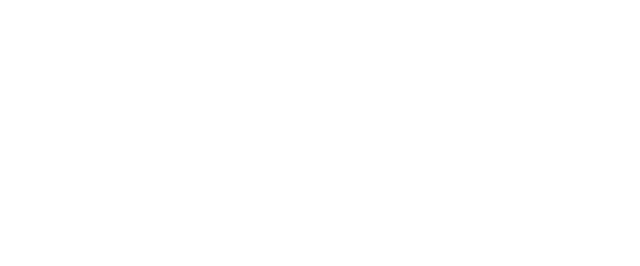
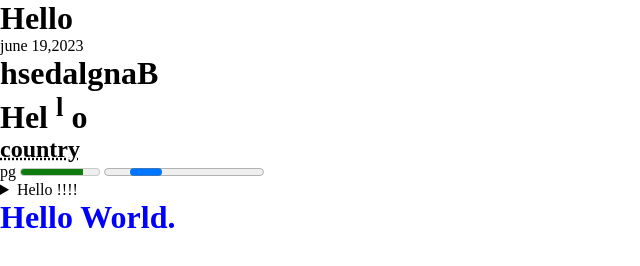
Before and after one commit to rifat3790/Digital-Project, a plain HTML site: page test.html in a window 1280 px wide. Shown: the whole page, without its empty margins (0-640 px from the left). Drawn offline with Linux system fonts and the light colour scheme.

Commit message:
Practice part

```diff
--- a/style/test.css
+++ b/style/test.css
@@ -0,0 +1,9 @@
+*{
+    margin: 0px;
+    padding: 0px;
+
+}
+.test{
+    color: blue;
+    cursor: pointer
+}
--- a/test.html
+++ b/test.html
@@ -4,8 +4,31 @@
     <meta charset="UTF-8">
     <meta name="viewport" content="width=device-width, initial-scale=1.0">
     <title>Digital Project</title>
+    <link rel="stylesheet" href="style/test.css">
 </head>
 <body>
+    <h1>Hello</h1>
+    <time datetime="2020-06-15">june 19,2023</time>
+    <h1><bdo dir="rtl">Bangladesh</bdo></h1>
+    <h1>Hel <sup>l</sup> o</h1>
+    <h2><abbr title="This is Bangladesh">country</abbr></h2>
+
+    <label for="disk">pg</label>
+    <meter id="disk" value="0.8">
+
+    </meter>
+    <progress>
+
+    </progress>
+
+    <details>
+        <summary>
+            Hello !!!!
+        </summary>
+    </details>
+
+    <h1 class="test">Hello World.</h1>
+
 
 </body>
 </html>
```
